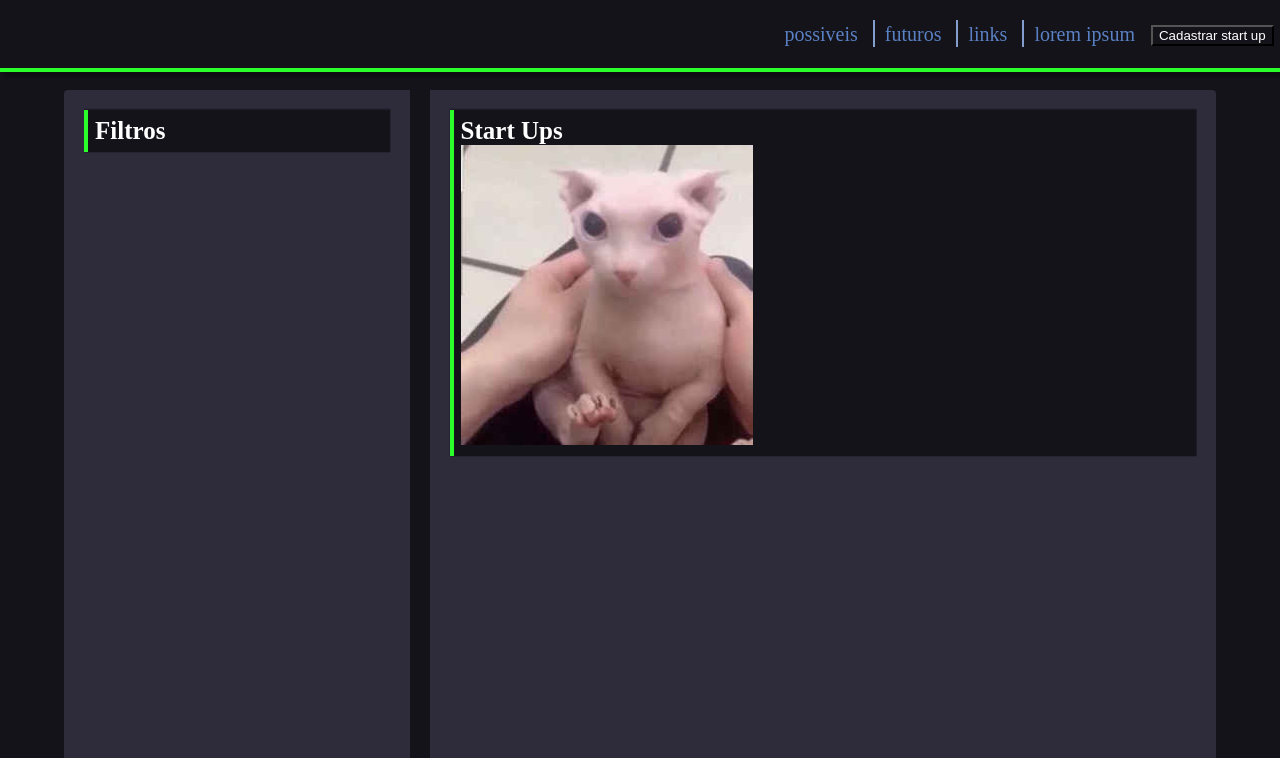
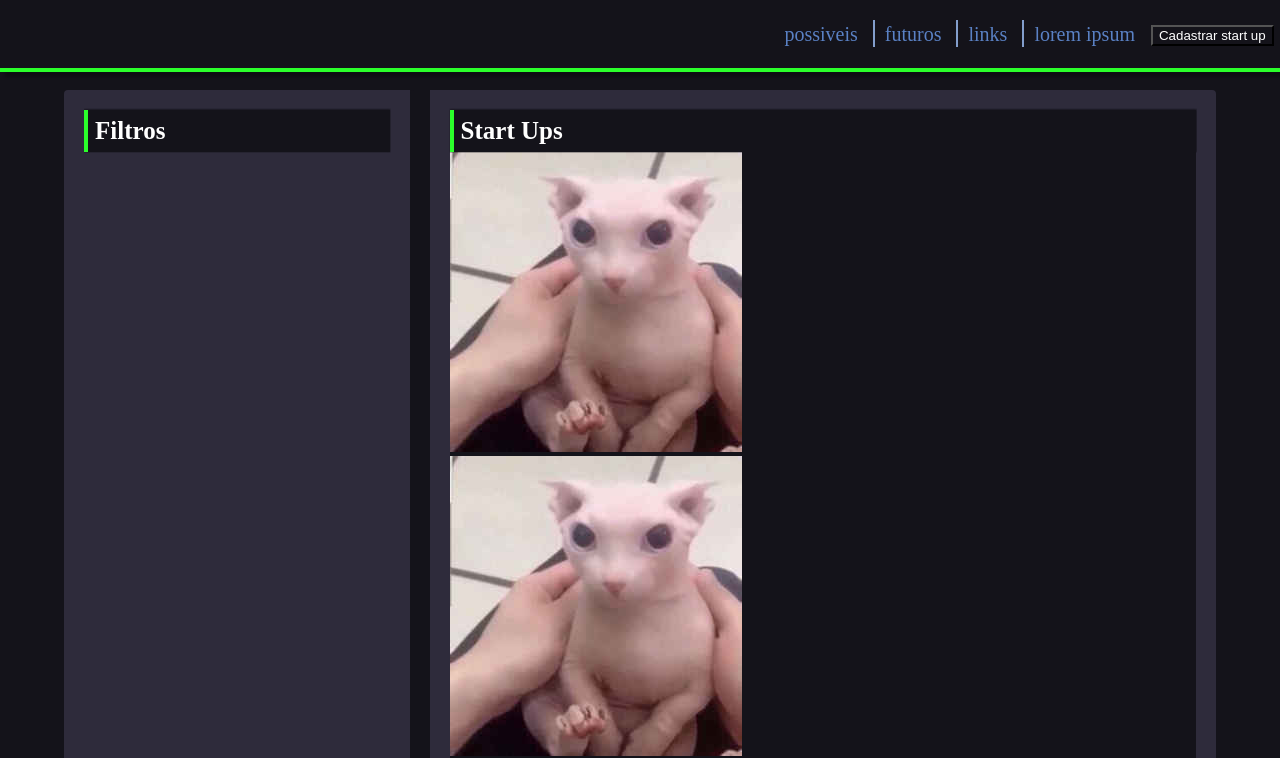
Before and after one commit to castelanlan/startupmap, a React (Create React App) app: page / in a window 1280 px wide. Shown: the top 758 px of the page. Built offline with nearby package versions, Linux system fonts and the light colour scheme.

Commit message:
pra ser honesto não sei exatamente o que eu fiz, só sei que o footer quebra quando o conteudo é pequeno / a tela é grande

```diff
--- a/src/components/Footer/styles.ts
+++ b/src/components/Footer/styles.ts
@@ -1,15 +1,14 @@
 import styled from "styled-components";
 
 export const Container = styled.div`
+    bottom: 0;
+    width: 100%;
 `;
 
+
 export const DivColunas = styled.div` // fix: quebrei as colunas
-    left: 0;
-    bottom: 0;
-    width: 100%;
     text-align: center;
     display: block;
-    width: 100%;
     border-top: solid 4px;
     border-color: var(--color-green);
     column-count: 4;
--- a/src/components/Info/index.tsx
+++ b/src/components/Info/index.tsx
@@ -10,7 +10,7 @@ import {
   Filtro,
   Direita,
   Pesquisa,
-  Conteudo
+  Titulo
 } from './styles';
 
 interface InfoProps {
@@ -22,19 +22,21 @@ const Info: React.FC = () => {
     <Container>
       <Painel>
         <Esquerda className="coluna"> {/* :o */}
-          <Conteudo>
+          <Titulo>
             <Filtro>
               {/* ... */}
             </Filtro>
             <h2>Filtros</h2>
-          </Conteudo>
+          </Titulo>
         </Esquerda>
         <Direita className="coluna">
           <Pesquisa />
-          <Conteudo>
+          <Titulo>
             <h2>Start Ups</h2>
-            <StartUps></StartUps>
-          </Conteudo>
+          </Titulo>
+          <StartUps></StartUps>
+          <StartUps></StartUps>
+          <StartUps></StartUps>
         </Direita>
       </Painel>
     </Container>
--- a/src/components/Info/styles.ts
+++ b/src/components/Info/styles.ts
@@ -2,14 +2,14 @@ import styled from 'styled-components';
 
 export const Container = styled.div`
     width: 100%;
-    height: 1000px; /* fix: arrumar footer imedia */
+    min-height: 100%; /* fix: arrumar footer imedia */
     display: grid;
     padding: 7% 5%;
     background-color: var(--color-orange);
+    margin-bottom: 50px;
 `;
 
 export const Painel = styled.div`
-    width: 100%;
     display: grid;
     grid-template-columns: 30fr 70fr;
 
@@ -35,7 +35,7 @@ export const Filtro = styled.div``;
 
 export const Pesquisa = styled.div``;
 
-export const Conteudo = styled.div`
+export const Titulo = styled.div`
     padding: 7px;
     border-left: 4px solid var(--color-green);
     box-shadow: 0 0 3px 1px var(--color-bg);
--- a/src/components/Layout/styles.ts
+++ b/src/components/Layout/styles.ts
@@ -1,7 +1,9 @@
 import styled from 'styled-components';
 
 export const Container = styled.div`
-
+    display: flex;
+    flex-direction: column;
+    min-height: 100%;
 `;
 
 export const Wrapper = styled.div``;
--- a/src/components/StartUps/styles.ts
+++ b/src/components/StartUps/styles.ts
@@ -1,7 +1,9 @@
 import styled from 'styled-components';
 
 export const Container = styled.div`
-
+    background-color: var(--color-bg);
 `;
 
-export const FotoStartUp = styled.div``;
+export const FotoStartUp = styled.div`
+    margin: auto;
+`;
```
